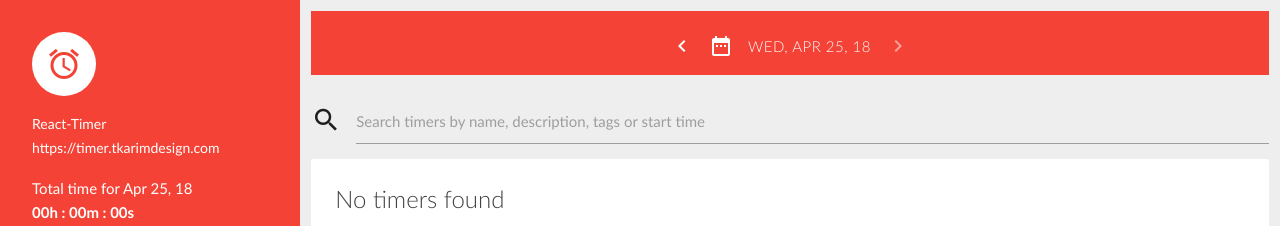
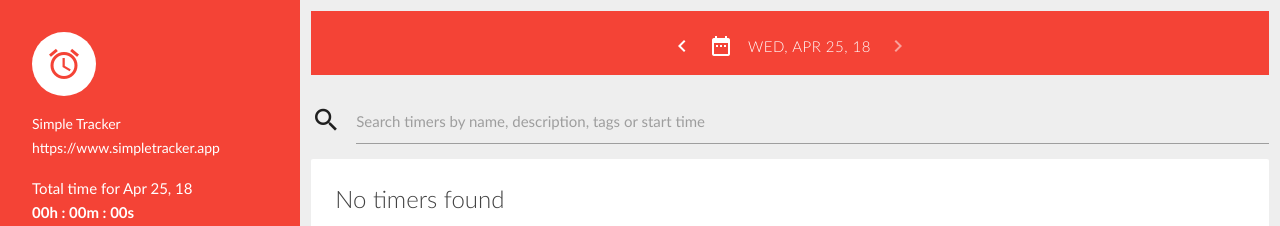
Before and after one commit to tanmancan/simple-tracker, a React (Create React App) app: page / in a window 1280 px wide. Shown: the top 226 px of the page. Built offline with nearby package versions, Linux system fonts and the light colour scheme; a web font is replaced by a local one.

Commit message:
updated app name

```diff
--- a/src/components/SideNavHeader.js
+++ b/src/components/SideNavHeader.js
@@ -1,5 +1,6 @@
 import React, { Component } from 'react';
 import { formatTime } from './Timer';
+import * as pkg from '../../package.json';
 
 /**
  * Header component for the side nav
@@ -11,7 +12,7 @@ import { formatTime } from './Timer';
 export default class SideNavHeader extends Component {
   constructor(props) {
     super(props);
-    this.appUrl = 'https://timer.tkarimdesign.com';
+    this.appUrl = pkg.homepage || 'https://timer.tkarimdesign.com';
   }
 
   /**
@@ -37,7 +38,7 @@ export default class SideNavHeader extends Component {
           <a href="/">
             <i className="material-icons circle white red-text sidenav-logo">alarm</i>
           </a>
-          <a href={this.appUrl}><span className="white-text name">React-Timer</span></a>
+          <a href={this.appUrl}><span className="white-text name" style={{ textTransform: 'capitalize' }}>{pkg.name.replace(/-/g, ' ')}</span></a>
           <a href={this.appUrl}><span className="white-text email">{this.appUrl}</span></a>
           <a>
             <span
```
Also changed, not shown: package.json (+4 -4 lines), 1 other file (tests, documents, lock files or other folders).
